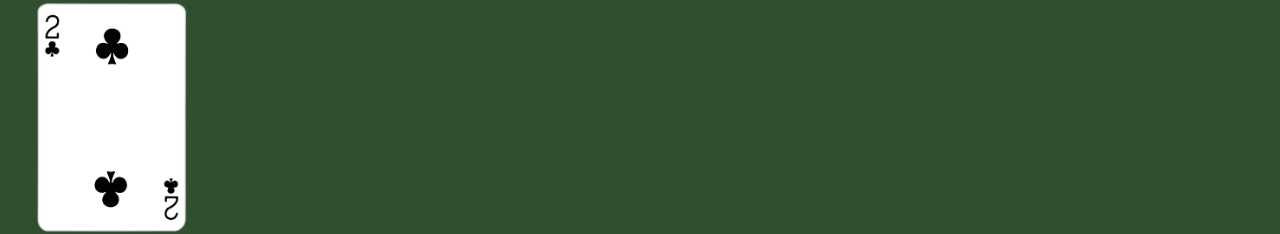
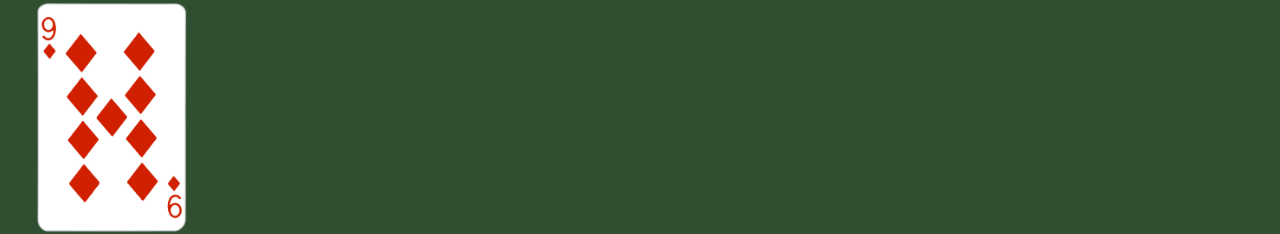
Before and after one commit to Katamus/JavaScript, a plain HTML site: page 02-blackjack/index.html in a window 1280 px wide. Both pictures are taken after a click on the button "Pedir carta". Shown: the part 177-411 px from the top of the page. Drawn offline with nearby package versions, Linux system fonts and the light colour scheme.

Commit message:
S4-Laboratorio 1 - Blackjack : 55. Crear cartas en el HTML

```diff
--- a/02-blackjack/assets/js/juego.js
+++ b/02-blackjack/assets/js/juego.js
@@ -7,6 +7,9 @@ let puntosComputadora = 0;
 // Referencias HTML
 const btnPedir = document.querySelector('#btnPedir');
 const puntosHtml = document.querySelectorAll('small');
+const divCartasJugador = document.querySelector('#jugador-cartas');
+const divCartasComputador = document.querySelector('#computadora-cartas');
+
 console.log(btnPedir);
 
 // Esta Funcion crea una nueva baraja
@@ -55,4 +58,20 @@ btnPedir.addEventListener('click', ()=>{
     const carta = pedirCarta();
     puntosJugador = puntosJugador + valorCarta(carta);
     puntosHtml[0].innerText = puntosJugador;
+
+    //<img src="assets/cartas/2C.png" class="carta"></img>
+    const imgCarta = document.createElement('img');
+    imgCarta.classList.add("carta");
+    imgCarta.src = `assets/cartas/${carta}.png`;
+    divCartasJugador.append(imgCarta);
+
+    if(puntosJugador > 21) {
+        console.warn('Lo siento mucho, perdiste');
+        btnPedir.disabled = true;
+    }else if(puntosJugador == 21 ) {
+        console.warn('21, genial!');
+        btnPedir.disabled = true;
+    }
+
+
 });
--- a/02-blackjack/index.html
+++ b/02-blackjack/index.html
@@ -22,7 +22,7 @@
         <div class="col">
             <h1>Jugador 1 - <small>0</small></h1>
             <div id="jugador-cartas">
-                <img src="assets/cartas/2C.png" class="carta">
+                <!-- <img src="assets/cartas/2C.png" class="carta"> -->
             </div>
 
         </div>
```
